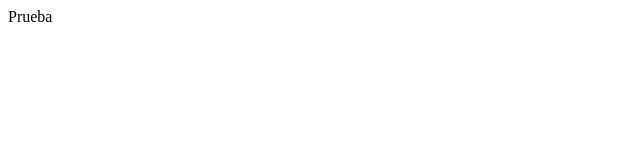
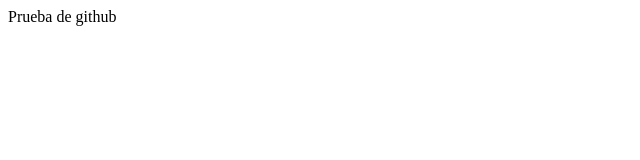
Before and after one commit to juanpedroglz/pruebapresto, a plain HTML site: page index.html in a window 1280 px wide. Shown: the full height of the page, 0-640 px from the left. Drawn offline with Linux system fonts and the light colour scheme.

Commit message:
Commit en git

```diff
--- a/index.html
+++ b/index.html
@@ -7,6 +7,6 @@
     <title>Document</title>
 </head>
 <body>
-    Prueba
+    Prueba de github
 </body>
 </html>
```
